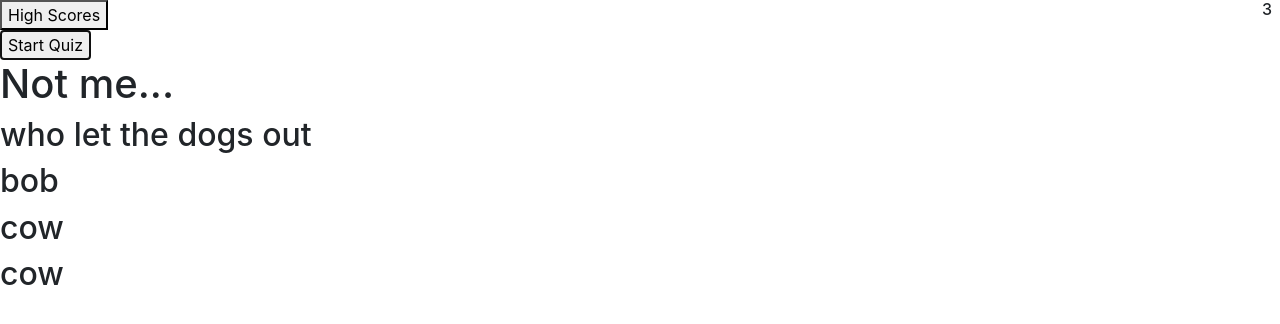
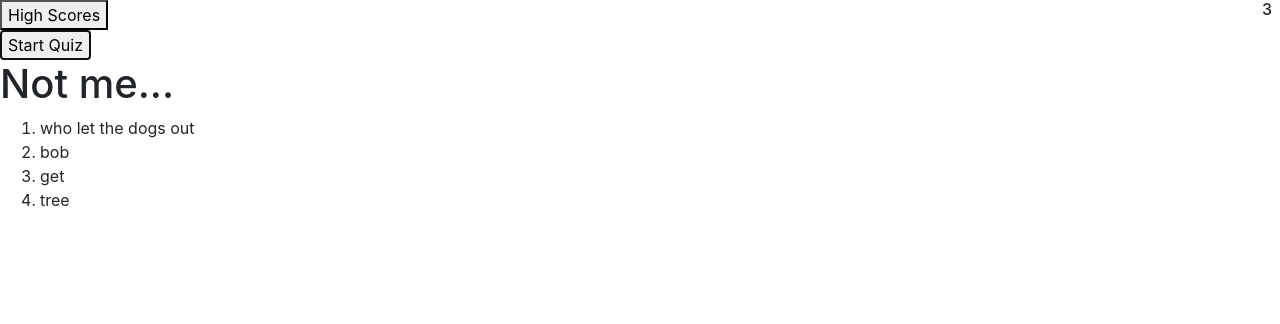
Before and after one commit to Quackenstien/Quiz, a plain HTML site: page quiz.html in a window 1280 px wide. Both pictures are taken after a click on the button "Start Quiz". Drawn offline with nearby package versions, Linux system fonts and the light colour scheme.

Commit message:
created ol items using js and populated answers using objects

```diff
--- a/quiz.html
+++ b/quiz.html
@@ -23,10 +23,12 @@
     </div>
     <button id="startquiz">Start Quiz</button>
     <h1 id="q1"></h1>
-    <h2 class="answer" id="a1"></h2>
-    <h2 class="answer" id="a2"></h2>
-    <h2 class="answer" id="a3"></h2>
-    <h2 class="answer" id="a4"></h2>
+    <ol>
+      <!-- <li class="answer" id="a1"></li>
+      <li class="answer" id="a2"></li>
+      <li class="answer" id="a3"></li>
+      <li class="answer" id="a4"></li> -->
+    </ol>
 
     <script src="./script.js"></script>
   </body>
--- a/script.js
+++ b/script.js
@@ -2,14 +2,23 @@ var timerEl = document.getElementById("countdown");
 var highBtnEl = document.getElementById("highscores");
 var startQuiz = document.getElementById("startquiz");
 var questionOne = document.querySelector("#q1");
-var answerOne = document.querySelector("#a1");
-var answerTwo = document.querySelector("#a2");
-var answerThree = document.querySelector("#a3");
-var answerFour = document.querySelector("#a4");
+// var answerOne = document.querySelector("#a1");
+// var answerTwo = document.querySelector("#a2");
+// var answerThree = document.querySelector("#a3");
+// var answerFour = document.querySelector("#a4");
+var tag = document.createElement("li");
+var secondTag = document.createElement("li");
+var thirdTag = document.createElement("li");
+var fourthTag = document.createElement("li");
 
 var timeLeft = 5;
 
-var allAnswers = { answer1: "who let the dogs out", answer2: "bob" };
+var answerObj = {
+  ans1: "who let the dogs out",
+  ans2: "bob",
+  ans3: "get",
+  ans4: "tree",
+};
 
 function startCountdown() {
   var timeInterval = setInterval(function () {
@@ -17,10 +26,19 @@ function startCountdown() {
     timerEl.textContent = timeLeft;
 
     questionOne.textContent = "Not me...";
-    answerOne.textContent = allAnswers.answer1;
-    answerTwo.textContent = allAnswers.answer2;
-    answerThree.textContent = "cow";
-    answerFour.textContent = "cow";
+    // answerOne.textContent = answerObj.ans1;
+    // answerTwo.textContent = answerObj.ans2;
+    // answerThree.textContent = answerObj.ans3;
+    // answerFour.textContent = answerObj.ans4;
+    document.body.children[3].appendChild(tag);
+    document.body.children[3].appendChild(secondTag);
+    document.body.children[3].appendChild(thirdTag);
+    document.body.children[3].appendChild(fourthTag);
+
+    tag.textContent = answerObj.ans1;
+    secondTag.textContent = answerObj.ans2;
+    thirdTag.textContent = answerObj.ans3;
+    fourthTag.textContent = answerObj.ans4;
 
     if (timeLeft === 0) {
       clearInterval(timeInterval);
```
